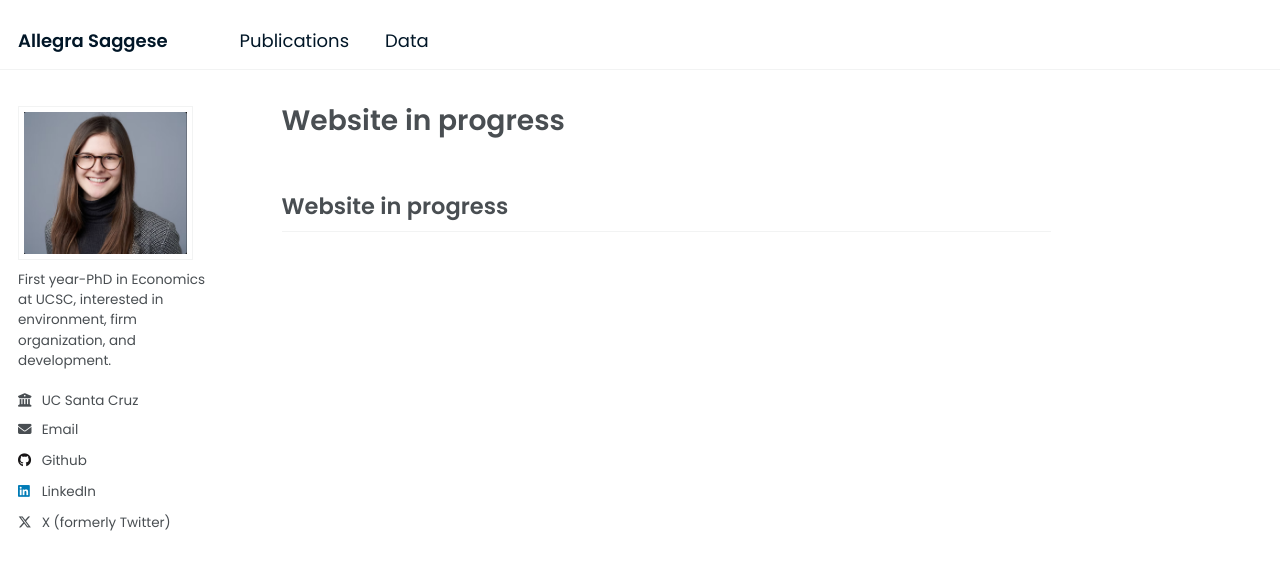
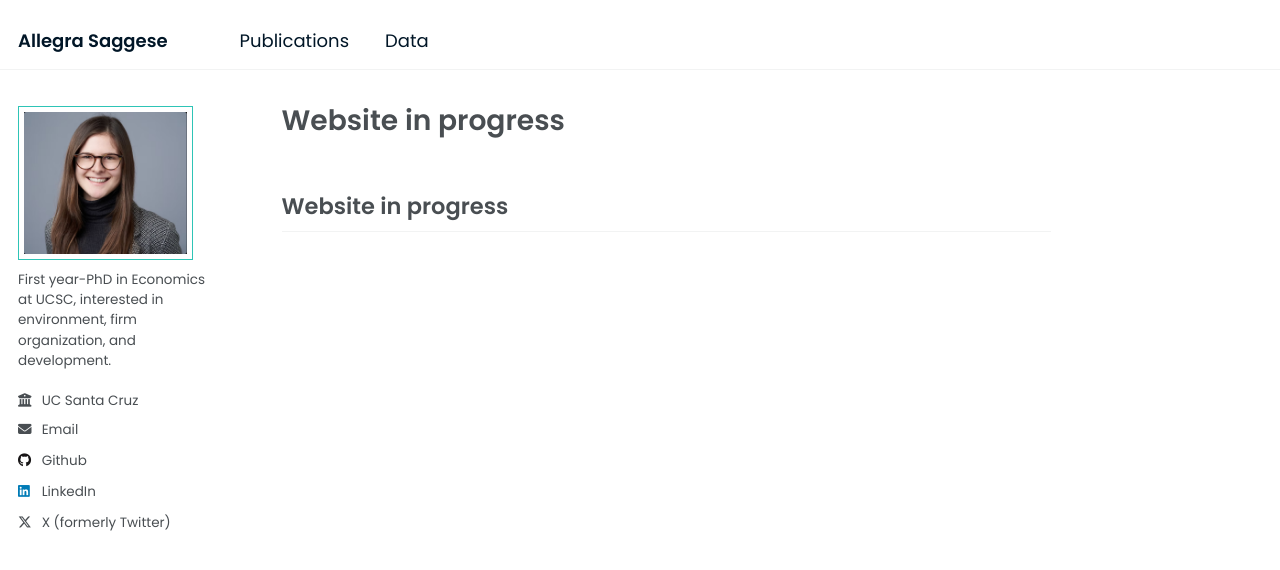
Before and after one commit to allegra-saggese-econ/allegra-saggese-econ.github.io, a Jekyll site: the page built from _pages/about.md, in a window 1280 px wide. Shown: the top 570 px of the page. Built offline with Jekyll 4.4.1, drawn with Linux system fonts in a browser that asks for light colours.

Commit message:
Update _sidebar.scss - change border on image to teal

```diff
--- a/_sass/_sidebar.scss
+++ b/_sass/_sidebar.scss
@@ -95,7 +95,7 @@
 
     @include breakpoint($large) {
       padding: 5px;
-      border: 1px solid $border-color;
+      border: 1px solid $teal;
     }
   }
 }
```
